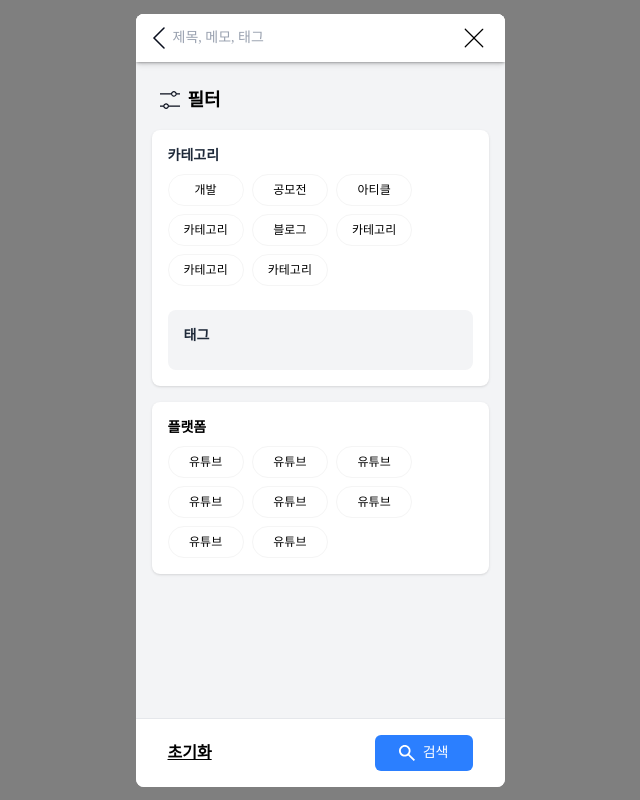
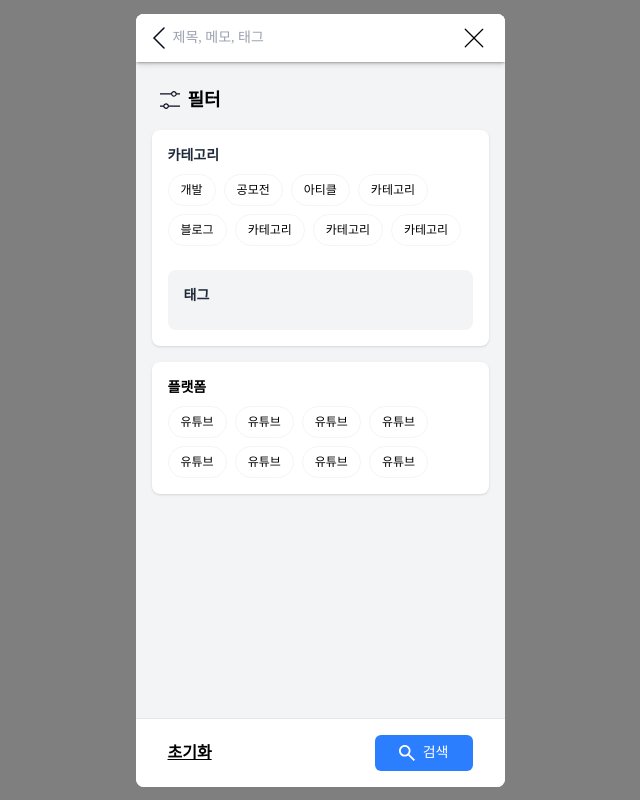
Before and after one commit to Leets-Official/BOOKMARK-FE, a React (Vite) app: page /search in a window 1280 px wide. Shown: the whole page, without its empty margins (320-960 px from the left). Built offline with nearby package versions, Linux system fonts and the light colour scheme.

Commit message:
chore: 디테일 수정

```diff
--- a/src/components/layout/searchBar/FilterSearchBar.tsx
+++ b/src/components/layout/searchBar/FilterSearchBar.tsx
@@ -110,7 +110,7 @@ const FilterSearchBar: React.FC = () => {
       {/* 선택된 Chip들 */}
       <AnimatePresence>
         <AnimatedHeight show={hasSelectedChips}>
-          <div className='px-4 pt-2 border-t border-gray-200 bg-white flex flex-wrap gap-2'>
+          <div className='px-4 pt-2 pb-1 border-t border-gray-200 bg-white flex flex-wrap gap-2'>
             {renderChip(selectedCategories, handleDeleteCategory, 'category')}
             {renderChip(selectedTags, handleDeleteTag, 'tag')}
             {renderChip(selectedPlatforms, handleDeletePlatform, 'platform')}
--- a/src/pages/Search.tsx
+++ b/src/pages/Search.tsx
@@ -14,8 +14,8 @@ const overlayStyle = tv({
   base: 'fixed inset-0 z-100 flex items-center justify-center',
   variants: {
     isMobile: {
-      true: '', // 모바일은 그냥 기본
-      false: 'bg-black/50', // PC는 반투명 배경
+      true: '',
+      false: 'bg-black/50',
     },
   },
 });
@@ -62,7 +62,9 @@ const Search = () => {
           <FilterSearchBar />
         </div>
 
-        {/* 스크롤 가능한 콘텐츠 영역 */}
+        {/* 콘텐츠 + 버튼 영역 (flex-1 + 버튼 분리) */}
+        <div className='flex flex-col flex-1 overflow-hidden'>
+          {/* 스크롤 영역 */}
           <div className='flex-1 overflow-y-auto px-4 py-6'>
             {/* 필터 제목 */}
             <div className='flex items-center font-semibold text-lg mb-4 ml-2'>
@@ -77,13 +79,13 @@ const Search = () => {
               <div className='flex flex-wrap gap-2 mb-6'>
                 {categories.map((category, idx) => (
                   <Chip
-                  key={`category-${category}-${idx}`}
-                  id={`category-${category}-${idx}`}
+                    key={`category--${idx}`}
+                    id={`category--${idx}`}
                     content={category}
                     type='category'
                     isSelected={selectedCategories.includes(category)}
                     onClick={() => toggleSelection(category, setSelectedCategories)}
-                  className='h-7 px-2 py-0.5 text-sm max-w-[80px] truncate w-1/4'
+                    className='h-7 px-3 py-0.5 text-sm max-w-[80px] truncate'
                   />
                 ))}
               </div>
@@ -104,13 +106,13 @@ const Search = () => {
                       <div className='flex flex-wrap gap-2'>
                         {tags.map((tag, idx) => (
                           <Chip
-                          key={`tag-${tag}-${idx}`}
-                          id={`tag-${tag}-${idx}`}
+                            key={`tag--${idx}`}
+                            id={`tag--${idx}`}
                             content={tag}
                             type='tag'
                             isSelected={selectedTags.includes(tag)}
                             onClick={() => toggleSelection(tag, setSelectedTags)}
-                          className='h-7 px-2 py-0.5 text-sm max-w-[80px] truncate w-1/4 z-10'
+                            className='h-7 px-3 py-0.5 text-sm max-w-[80px] truncate z-10'
                           />
                         ))}
                       </div>
@@ -126,22 +128,27 @@ const Search = () => {
               <div className='flex flex-wrap gap-2'>
                 {platforms.map((platform, idx) => (
                   <Chip
-                  key={`platform-${idx}`}
-                  id={`platform-${idx}`}
+                    key={`platform--${idx}`}
+                    id={`platform--${idx}`}
                     content={platform}
                     type='platform'
                     isSelected={selectedPlatforms.includes(platform)}
                     onClick={() => toggleSelection(platform, setSelectedPlatforms)}
-                  className='h-7 px-2 py-0.5 text-sm max-w-[80px] truncate w-1/4 z-10'
+                    className='h-7 px-3 py-0.5 text-sm max-w-[80px] truncate z-10'
                   />
                 ))}
               </div>
             </div>
           </div>
 
-        {/* 하단 버튼 */}
-        <div className='w-full bg-white px-8 py-4 flex justify-between items-center border-t border-gray-200'>
-          <Button onClick={resetAll} className='text-black underline font-semibold cursor-pointer'>
+          {/* 하단 버튼 + 그라데이션 */}
+          <div className='relative'>
+            <div className='absolute top-0 left-0 w-full h-6 bg-gradient-to-t from-white to-transparent pointer-events-none' />
+            <div className='bg-white px-8 py-4 flex justify-between items-center border-t border-gray-200 z-10 relative'>
+              <Button
+                onClick={resetAll}
+                className='text-black underline font-semibold cursor-pointer'
+              >
                 초기화
               </Button>
               <Button
@@ -156,6 +163,8 @@ const Search = () => {
             </div>
           </div>
         </div>
+      </div>
+    </div>
   );
 };
 
```
Lines whose indentation alone changed are shown as unchanged.
